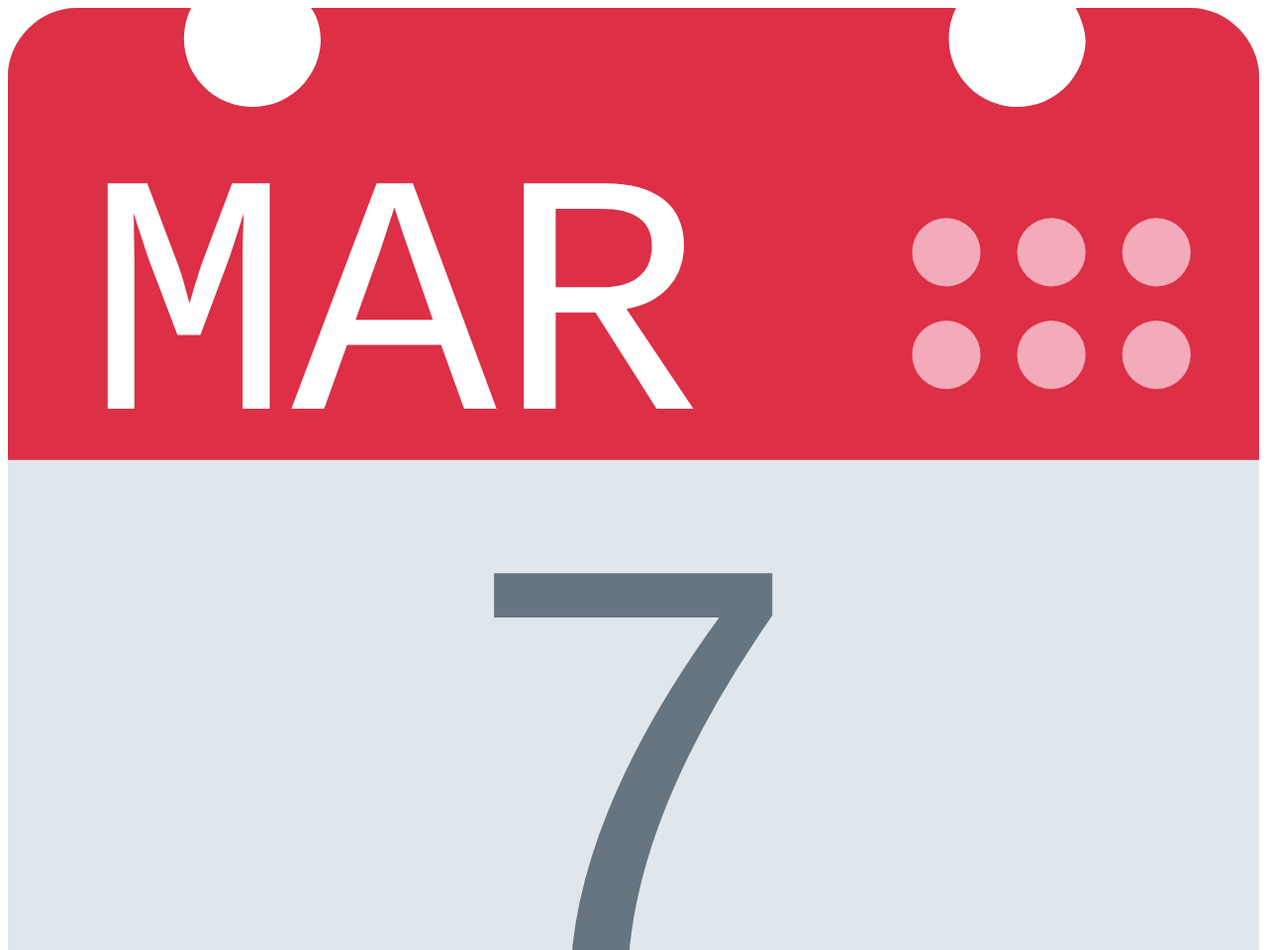
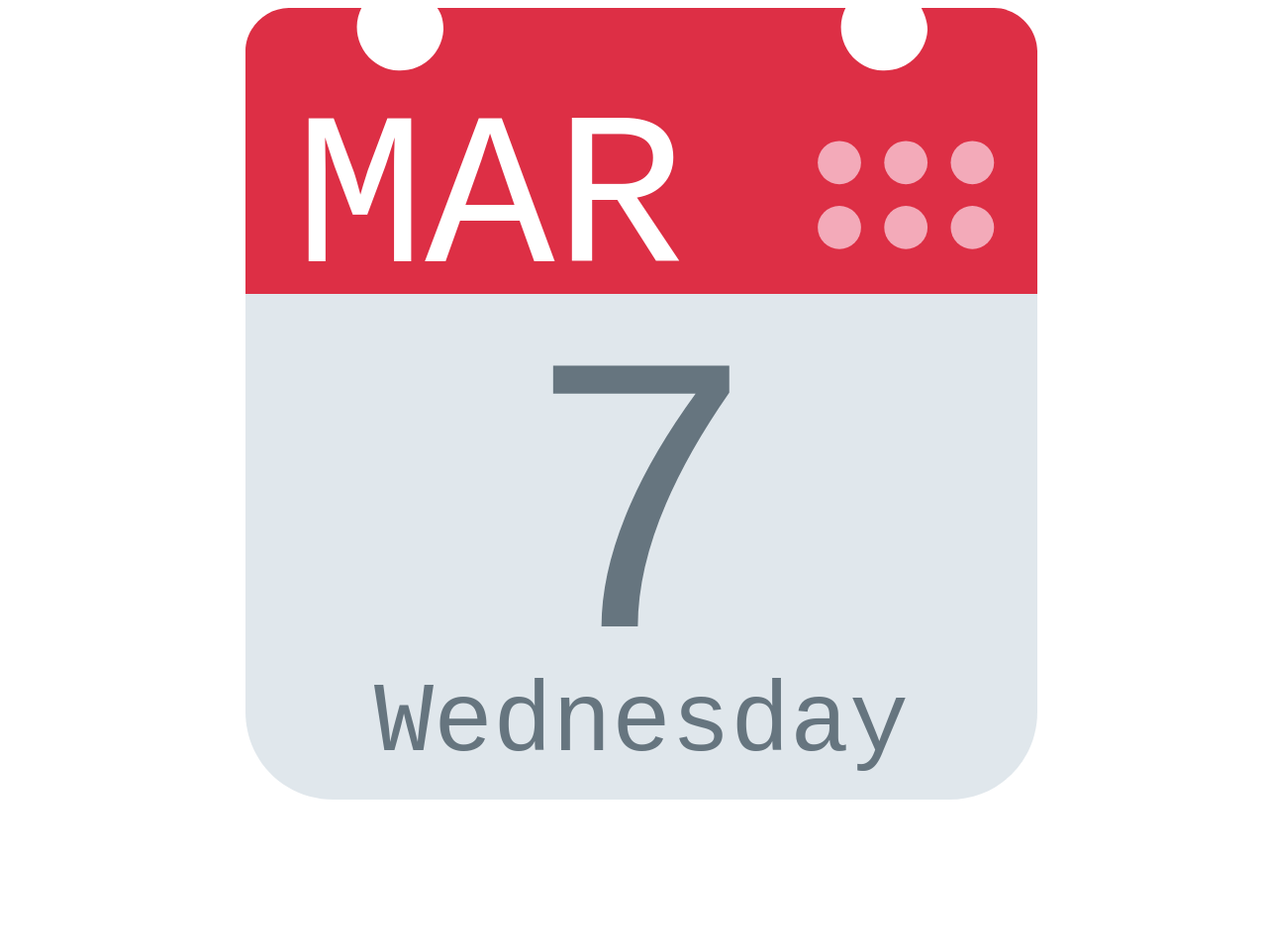
Before and after one commit to Salat-Cx65/CalendarSVG, a plain HTML site: page index.html in a window 1280 px wide. Shown: the top 960 px of the page at 99% size. After the commit the page ends 816 px from the top, so only its background shows below. Drawn offline with Linux system fonts and the light colour scheme.

Commit message:
fix scaling

```diff
--- a/index.html
+++ b/index.html
@@ -2,7 +2,18 @@
 <html>
 <head>
   <meta http-equiv="Content-Type" content="text/html; charset=utf-8">
-  <title></title>
+  <title>CalendarSVG</title>
+  <style>
+    body {
+      width: 100vw;
+      display: flex;
+    }
+
+    object {
+      height: 100vh;
+      margin: 0 auto;
+    }
+  </style>
 </head>
 <body>
 <object type="image/svg+xml" data="automatic_calendar.svg"></object>
```
